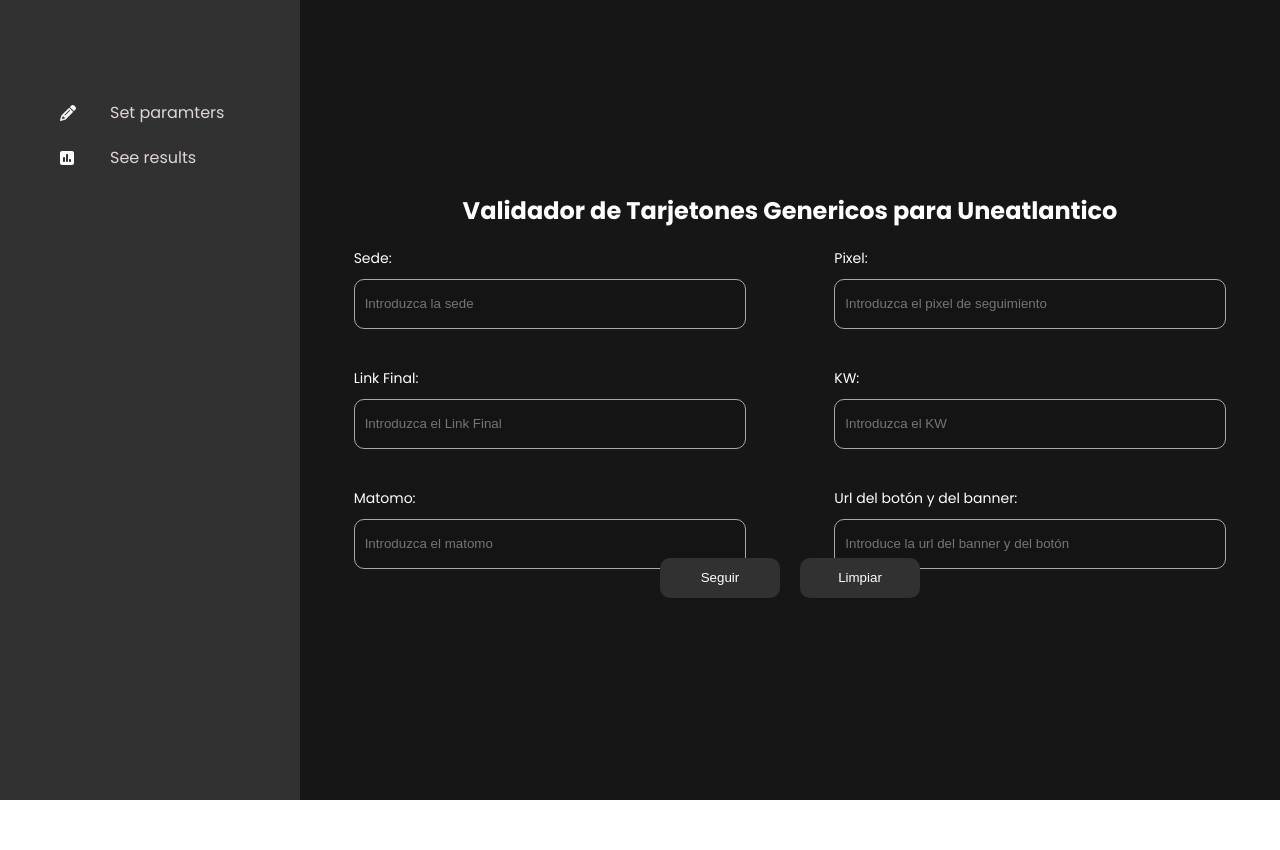
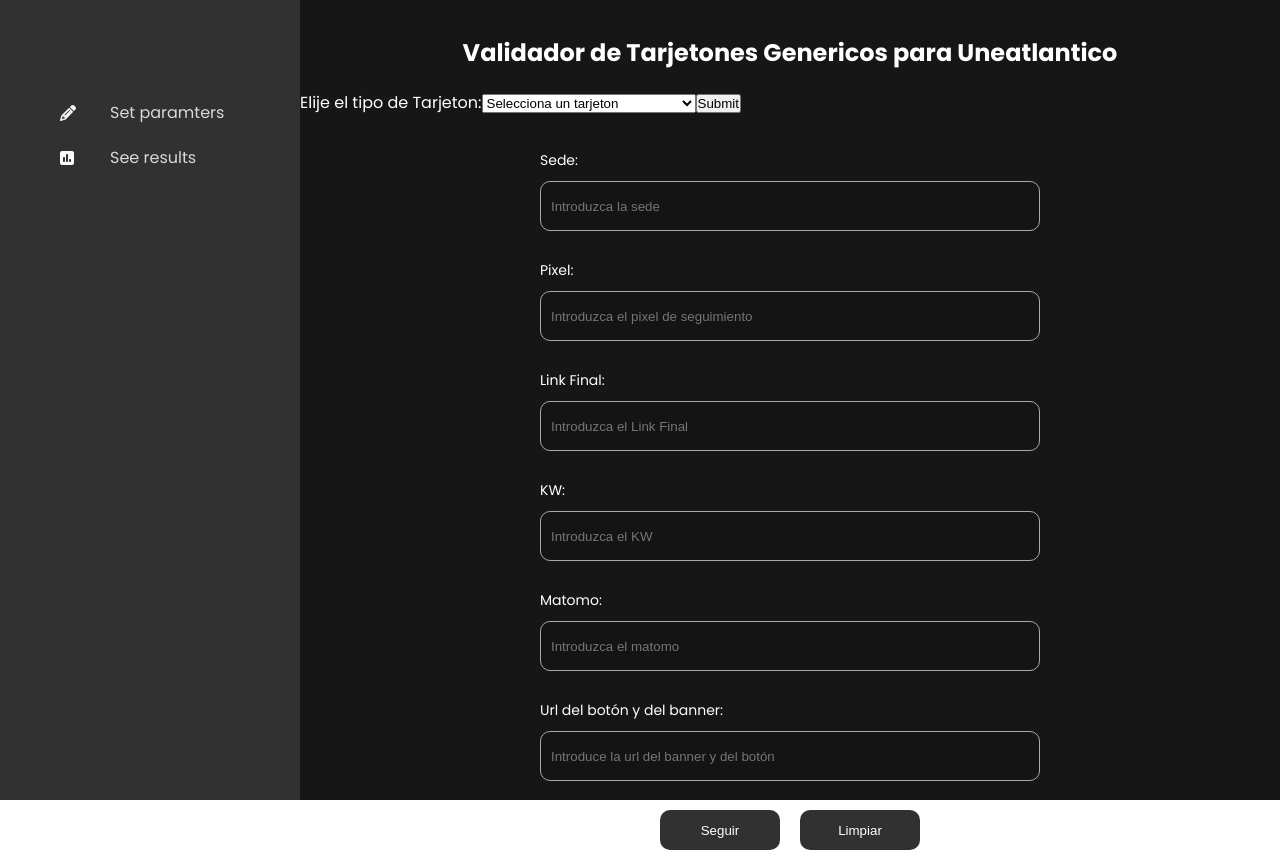
Before and after one commit to alex-borja/tarjetones-react, a React (Vite) app: page / in a window 1280 px wide. Before the commit the page ends 800 px from the top, so only its background shows below. Built offline with nearby package versions, Linux system fonts and the light colour scheme.

Commit message:
developing UI

```diff
--- a/src/App.css
+++ b/src/App.css
@@ -13,35 +13,44 @@
   flex-direction: column;
   justify-content: center;
   width: 80%;
+  min-height: 100vh;
   height: 100vh;
 }
 
 .header {
   text-align: center;
   padding: 20px;
-  padding-top: 0px;
+  padding-top: 50px;
 }
 
 .tarjetonParams {
   width: 100%;
-  border-radius: 10px;
-  padding-top: 0px;
-  padding-bottom: 0px;
-
+  flex: 1;
   position: relative;
+  display: flex;
+  align-items: center;
 }
 
 .paramsForm {
-  height: 100%;
+  height: 90%;
+  display: flex;
+  flex-direction: column;
+}
+
+.inputFields {
+  margin: 0 auto;
+  width: 90%;
   display: flex;
   justify-content: space-evenly;
+  align-items: center;
   flex-wrap: wrap;
-  gap: 35px;
+  gap: 20px;
+  flex: 0.8;
 }
 
 .paramComponent {
-  width: 40%;
-  height: 85px;
+  width: 500px;
+  height: 90px;
   display: flex;
   flex-direction: column;
 }
@@ -62,9 +71,13 @@
 
 .btns {
   display: flex;
+  justify-content: center;
+  padding-top: 20px;
+}
+
+.btnContainer {
+  display: flex;
   gap: 20px;
-  margin: 0 auto;
-  margin-top: -50px;
 }
 
 .btn {
--- a/src/App.jsx
+++ b/src/App.jsx
@@ -3,17 +3,12 @@
 import FileInputView from './views/FileInputView';
 import PropTypes from "prop-types";
 import NavBar from './components/NavBar';
+import { TARJETON_TYPE } from './utils/tarjetonType';
+import TarjetonType from './components/TarjetonType';
 
 function App() {
 	const [showResults, setShowResults] = useState(false);
-	const [sharedParams, setSharedParams] = useState({
-		sede: "",
-		pixel: "",
-		linkFinal: "",
-		bannerUrl: "",
-		kw: "",
-		matomo: ""
-	})
+	const [sharedParams, setSharedParams] = useState({})
 
 	return (
 		<div className='container'>
@@ -22,11 +17,11 @@
 				setShowResults={setShowResults}
 				sharedParams={sharedParams}>
 			</NavBar>
-
-		<div className='center'>
-			<div className='header'>
-				<h2>Validador de Tarjetones Genericos para Uneatlantico</h2>
-			</div>
+			<div className='center'>
+				<div className='header'>
+					<h2>Validador de Tarjetones Genericos para Uneatlantico</h2>
+				</div>
+				<TarjetonType></TarjetonType>
 				{
 					!showResults ?
 						<TarjetonParamsView
--- a/src/styles/components/NavBar.css
+++ b/src/styles/components/NavBar.css
@@ -1,6 +1,6 @@
 .navbar {
   width: 300px;
-  height: 100vh;
+  min-height: 100vh;
   color: #dfd5d5;
   background-color: #313131;
 }
--- a/src/utils/tarjetonType.js
+++ b/src/utils/tarjetonType.js
@@ -1,5 +1,6 @@
 export const TARJETON_TYPE = {
 	GGU: {
+		type: "ggu",
 		sede: "",
 		pixel: "",
 		linkFinal: "",
@@ -8,10 +9,11 @@
 		matomo: ""
 	},
 	GAF: {
-		subject: "",
+		type: "gaf",
+		sede: "",
+		title: "",
 		pixel: "",
 		linkFinal: "",
-		furriel: "",
 		bannerUrl: "",
 		kw: "",
 		matomo: ""
--- a/src/views/FileInputView.jsx
+++ b/src/views/FileInputView.jsx
@@ -13,7 +13,7 @@
 	const [error, setError] = useState([]);
 	const [result, setResult] = useState([]);
 
-	const furriel = SEDE_MAP[sharedParams.sede];
+	const furriel = SEDE_MAP_UNEATLANTICO[sharedParams.sede];
 	const uneatUrl = "https://www.uneatlantico.es/"
 
 	let handleFile = (e) => {
--- a/src/views/TarjetonParamsView.jsx
+++ b/src/views/TarjetonParamsView.jsx
@@ -4,6 +4,7 @@
 import Warning from "../components/warning";
 import { INPUT_FIELDS } from "../utils/utils";
 import ParamInput from "../components/paramInput";
+import { SEDE_MAP_UNEATLANTICO } from "../utils/db";
 
 function TarjetonParamsView({ showParams, setShowParams, sharedParams, setSharedParams }) {
 	let [validParams, setValidParams] = useState("");
@@ -14,7 +15,7 @@
 	}
 
 	let validateParams = () => {
-		if (!(sharedParams.sede in SEDE_MAP)) {
+		if (!(sharedParams.sede in SEDE_MAP_UNEATLANTICO)) {
 			console.log("No existe una sede con esas siglas");
 		}
 
@@ -37,7 +38,7 @@
 			}
 		}
 
-		if (!SEDE_MAP[sharedParams.sede]) {
+		if (!SEDE_MAP_UNEATLANTICO[sharedParams.sede]) {
 			setValidParams("La sede que indicastes no existe.");
 			return false
 		}
@@ -77,10 +78,14 @@
 	return (
 		<div className="tarjetonParams">
 			<form className="paramsForm" onSubmit={(e) => submitParams(e)}>
-				{renderInputFields()}
+				<div className="inputFields">
+					{renderInputFields()}
+				</div>
 				<div className="btns">
-					<button type="submit" className="btn submit">Seguir</button>
-					<button type="button" className="btn clearBtn" onClick={clearInputs}>Limpiar</button>
+					<div className="btnContainer">
+						<button type="submit" className="btn submit">Seguir</button>
+						<button type="button" className="btn clearBtn" onClick={clearInputs}>Limpiar</button>
+					</div>
 				</div>
 			</form>
 			{renderWarnings()}
```
